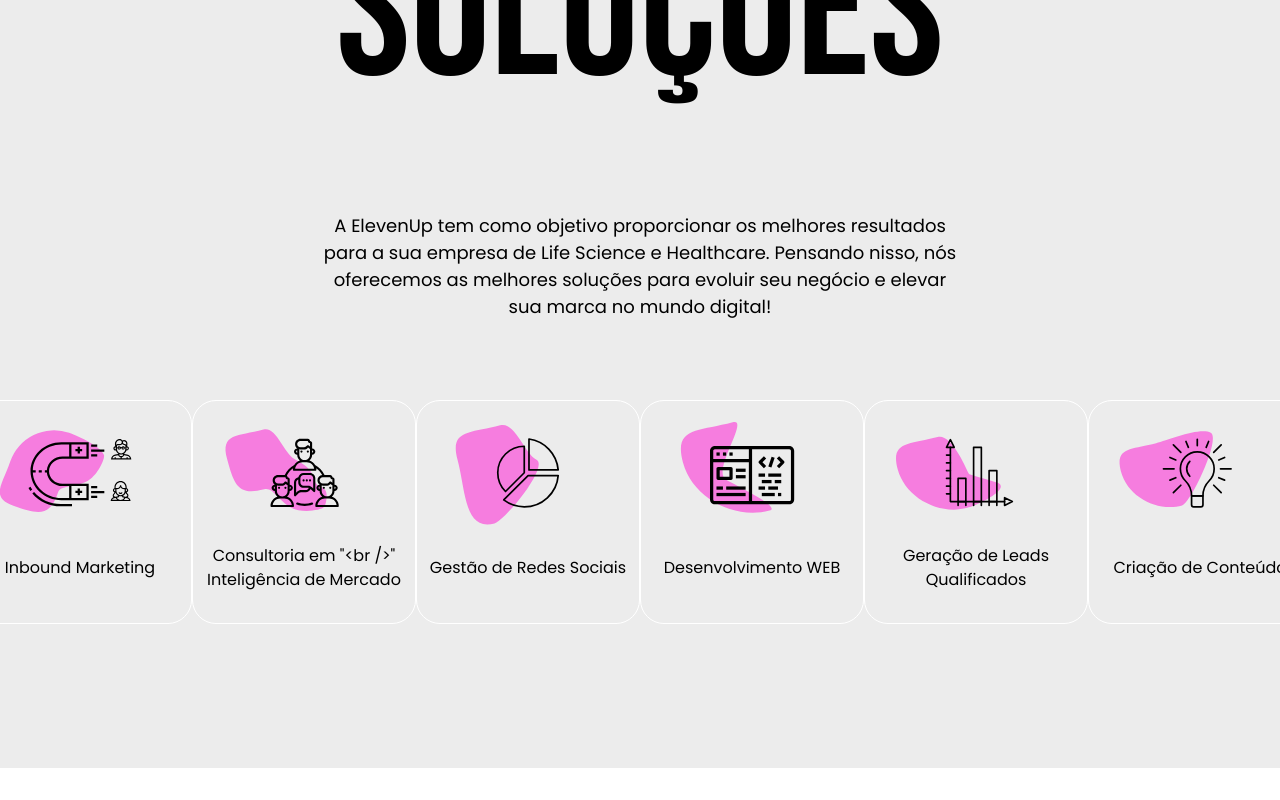
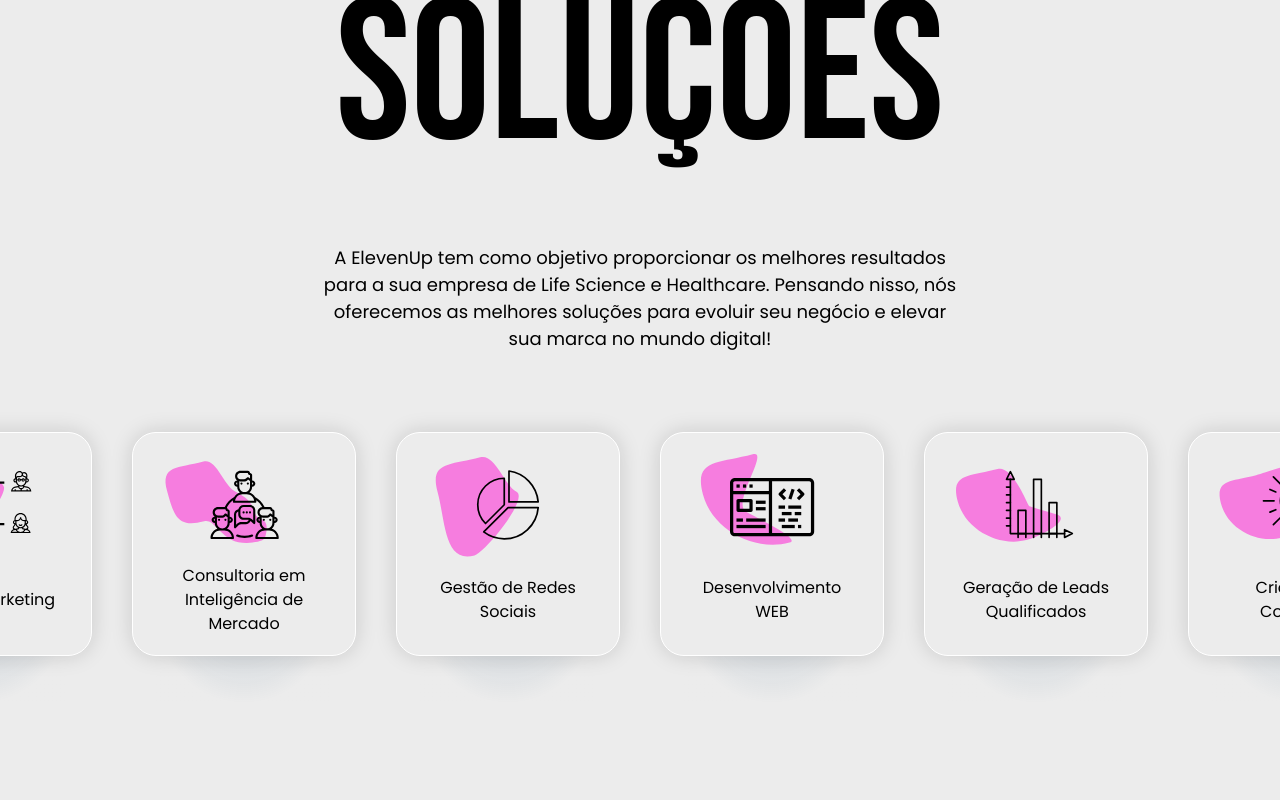
Before and after one commit to lucas-tolotosilva/elevenup, a React (Vite) app: page / in a window 1280 px wide. Shown: the part 3484-4284 px from the top of the page. Before the commit the page ends 4252 px from the top, so only its background shows below. Built offline with nearby package versions, Linux system fonts and the light colour scheme.

Commit message:
Update Soluções Component

```diff
--- a/src/components/Card.tsx
+++ b/src/components/Card.tsx
@@ -4,7 +4,8 @@
 interface cardProp {
     title: string,
     rosa: string,
-    icon: string
+    icon: string,
+    shadow: string
 }
 
 export function Card (props: cardProp) {
@@ -15,26 +16,32 @@
     const rotateY = useTransform(x, [-100, 100], [30, -30])
 
     return(
+        <div className='relative'>
+            <div className='mr-5 ml-5 flex items-end absolute top-12 justify-center w-56 h-56'>
+                <div className='w-44 h-44 bg-gradient-radial-blue-mini'>  </div>
+            </div>
             <motion.div
                 style={{ x, y, rotateX, rotateY, z:100}}
                 drag
-            dragElastic={0.18}
+                dragElastic={0.05}
                 dragConstraints={{ top:0, left:0, right:0, bottom:0}}
                 whileTap={{cursor: 'grabbing'}}
-            className='w-56 h-56 border border-white-100 bg-gray-200 flex flex-col items-center justify-center rounded-3xl'>
+                className={`w-56 h-56 border mr-5 ml-5 ${props.shadow} border-white-100 bg-gray-200 flex flex-col items-center justify-center rounded-3xl`}>
 
                 <div className='relative pt-4 h-1/2'>
-                <motion.img style={{ x, y, rotateX, rotateY, z:100}}  className='absolute -left-7 w-28 h-28' src={props.rosa} alt="Inbound"/>
-                <motion.img style={{ x, y, rotateX, rotateY, z:1000}} draggable="false" className=' w-28 h-28' src={props.icon} alt="Inbound"/>
+                    <motion.img style={{ x, y, rotateX, rotateY, z:10}}  className='absolute -left-7 w-28 h-28' src={props.rosa} alt="Inbound"/>
+                    <motion.img style={{ x, y, rotateX, rotateY, z:10}} draggable="false" className=' w-28 h-28' src={props.icon} alt="Inbound"/>
 
                 </div>
 
                 <motion.div
-            style={{ x, y, rotateX, rotateY, z:1000}}
+                style={{ x, y, rotateX, rotateY, z:10}}
                 className='h-1/2 flex items-center'
                 >
-                <h2 className='font-default text-[16px] '>{props.title}</h2>
+                    <h2 className='font-default text-[16px] w-40'>{props.title}</h2>
                 </motion.div>
             </motion.div>
+
+        </div>
     )
 }
--- a/src/components/Clientes.tsx
+++ b/src/components/Clientes.tsx
@@ -5,11 +5,11 @@
 
     return (
         <div className="w-full mb-36">
-            <h2 className="font-title w-full text-[200px] mb-8">Clientes</h2>
+            <h2 className="font-title w-full text-[200px] mb-24">Clientes</h2>
 
 
             <ParallaxProvider >
-            <Parallax speed={10} translateX={[-30, 5]}>
+            <Parallax speed={10} translateY={[0, 0]} translateX={[-30, 5]}>
                 <div className="w-full mb-4">
                     <div id="client-logo" className="flex gap-12 ">
                         {carousel1.map((item, indice)=> (
--- a/src/components/Solucoes.tsx
+++ b/src/components/Solucoes.tsx
@@ -20,7 +20,7 @@
 
     return (
         <div className="w-full mb-36">
-            <h2 className="font-title w-full text-[200px] mb-12">Soluções</h2>
+            <h2 className="font-title w-full text-[200px] mb-4">Soluções</h2>
             <div className="flex justify-center w-full">
                 <p className="text-center font-default text-[18px] w-6/12 mb-20 ">
                     A ElevenUp tem como objetivo proporcionar os melhores resultados para a sua empresa
@@ -30,13 +30,14 @@
             </div>
             <div className="min-w-[1280px] flex items-center justify-center">
                 <div style={{perspective: 2000}}>
-                     <div className="flex items-center justify-center ">
-                            <Card title="Inbound Marketing" rosa={rosa1} icon={inbound} />
-                            <Card title={`Consultoria em "<br />" Inteligência de Mercado`} rosa={rosa2} icon={consult} />
-                            <Card title="Gestão de Redes Sociais" rosa={rosa3} icon={gestao} />
-                            <Card title="Desenvolvimento WEB" rosa={rosa4} icon={dev} />
-                            <Card title="Geração de Leads Qualificados" rosa={rosa5} icon={geracao} />
-                            <Card title="Criação de Conteúdo" rosa={rosa6} icon={criacao} />
+                     <div className="flex relative items-center justify-center ">
+
+                            <Card shadow="shadow-3xl" title="Inbound Marketing" rosa={rosa1} icon={inbound} />
+                            <Card shadow="shadow-3xl" title="Consultoria em Inteligência de Mercado" rosa={rosa2} icon={consult} />
+                            <Card shadow="shadow-3xl" title="Gestão de Redes Sociais" rosa={rosa3} icon={gestao} />
+                            <Card shadow="shadow-3xl" title="Desenvolvimento WEB" rosa={rosa4} icon={dev} />
+                            <Card shadow="shadow-3xl" title="Geração de Leads Qualificados" rosa={rosa5} icon={geracao} />
+                            <Card shadow="shadow-3xl" title="Criação de Conteúdo" rosa={rosa6} icon={criacao} />
                     </div>
                 </div>
             </div>
--- a/src/components/Testes.tsx
+++ b/src/components/Testes.tsx
@@ -1,34 +1,14 @@
 import React, { useEffect, useState } from "react";
-import { Parallax, ParallaxProvider } from 'react-scroll-parallax';
-
-import { carousel1, carousel2 } from "./DataImg";
-
+import life from '../assets/lifescience.jpg'
+import healthcare from '../assets/healthcare.jpg'
 
 export function Testes() {
 
-
     return(
-        <ParallaxProvider>
-            <Parallax translateX={[-20, 20]}>
-                <div className="w-full mb-36">
-                    <div data-anime="left" id="client-logo" className={`flex gap-12 `}>
-                        {carousel1.map((item, indice)=> (
-                            <img id="img" key={item.id} className="grayscale hover:grayscale-0 hover:cursor-pointer" src={item.img} alt='imagem' />
-                        ))}
-                    </div>
-                </div>
-            </Parallax>
-            <Parallax translateX={[10, -20]}>
-                <div className="w-full mb-36">
-                    <div data-anime="left" id="client-logo" className={`flex gap-12 mb-[2000px] `}>
-                        {carousel2.map((item, indice)=> (
-                            <img key={item.id} className="cover grayscale" src={item.img} alt='imagem' />
-                        ))}
-                    </div>
-                </div>
-
-            </Parallax>
-        </ParallaxProvider>
+        <div className="w-full h-420 relative">
+            <img className=" w-[390px] h-[412px] margin-auto absolute top-0 bottom-0 right-0 left-0" src={life} />
+            <img className="" src={healthcare} />
+        </div>
 
     )
 }
--- a/tailwind.config.cjs
+++ b/tailwind.config.cjs
@@ -28,7 +28,7 @@
 
         },
         black: {
-          900: '#222222'
+          900: '#222222',
         },
         gray: {
           200: '#ececec'
@@ -58,11 +58,15 @@
         'gradient-radial2': 'radial-gradient(circle, rgba(255,14,209,0.1) 5%, rgba(255,14,209,0.05)52%, rgba(250, 250, 250, 0.5) 90%)',
         'gradient-radial-blue': 'radial-gradient(circle, rgba(0,56,104,0.5) 5%, rgba(45,91,130,0.05) 52%, rgba(250,250,250,0.5) 100%)',
         'gradient-radial-blue2': 'radial-gradient(circle, rgba(0,56,104,0.1) 5%, rgba(45,91,130,0.05) 52%, rgba(250,250,250,0.5) 90%)',
+        'gradient-radial-blue-mini': 'radial-gradient(circle, rgba(0,56,104,0.1) 5%, rgba(45,91,130,0.05) 52%, rgba(250,250,250, 0.008) 70%)',
         'white-gradient': 'linear-gradient(138deg, rgba(255,255,255,0) 0%, rgba(255,255,255,0.15449929971988796) 64%, rgba(250,250,250,1) 100%)'
       },
       animation: {
         fade: 'fadeOut 5s ease-in-out',
       },
+      boxShadow: {
+        '3xl': '0 0 21px rgba(0, 0, 0, 0.15 )'
+      }
     },
    },
   plugins: [],
```
Lines whose indentation alone changed are shown as unchanged.
